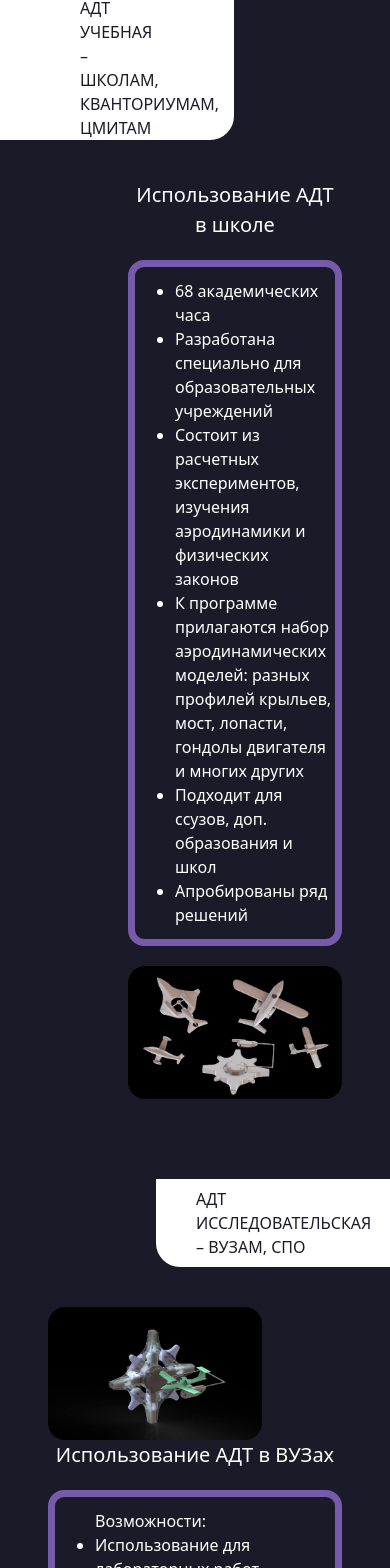
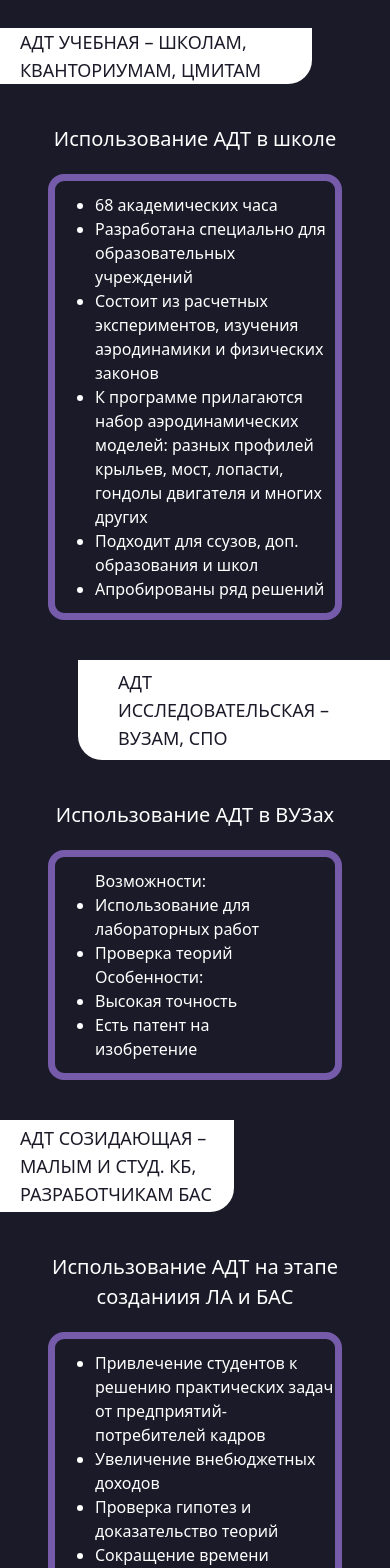
Before and after one commit to zemdenalex/FlowTech-2.0, a React (Vite) app in the folder site/: page / in a window 390 px wide. Shown: the part 1940-3508 px from the top of the page. Built offline with nearby package versions, Linux system fonts and the light colour scheme.

Commit message:
Schools mobile

```diff
--- a/site/src/components/Schools/Schools.jsx
+++ b/site/src/components/Schools/Schools.jsx
@@ -4,17 +4,17 @@ import Schools2 from '/assets/Schools2.png'
 
 const Schools = () => {
   return (
-    <div className='bg-main md:mt-20'>
+    <div className='bg-main mt-10 md:mt-20'>
       {/* Schools 1 */}
       <div id="schools-1">
-        <div className='bg-white rounded-br-3xl w-3/5'>
-          <h2 className='text-main md:text-[40px] text-roboto mx-20 my-2'>
+        <div className='bg-white rounded-br-3xl w-4/5 md:w-3/5'>
+          <h2 className='text-main text-lg md:text-[40px] text-roboto mx-5 md:mx-20 my-2'>
             АДТ УЧЕБНАЯ – ШКОЛАМ, КВАНТОРИУМАМ, ЦМИТАМ
           </h2>
         </div>
         <div className='container'>
-          <div className='mt-10 lg:grid lg:grid-cols-2'>
-            <div className='ml-20'>
+          <div className='mt-10 md:grid md:grid-cols-2'>
+            <div className='md:ml-20'>
               <h4 className='text-[20px] text-center'>
                 Использование АДТ в школе
               </h4>
@@ -29,24 +29,24 @@ const Schools = () => {
                 </ol>
               </div>
             </div>
-            <div className='flex max-lg:mt-5 justify-center pl-20 items-center'>
-              <img className=' object-scale-down' src={Schools1}/>
+            <div className='flex justify-center pl-20 items-center'>
+              <img className='hidden md:block object-scale-down' src={Schools1}/>
             </div>
           </div>
         </div>
       </div>
 
       {/* Schools 2 */}
-      <div id="schools-2" className='mt-20 flex flex-col'>
+      <div id="schools-2" className='mt-10 md:mt-20 flex flex-col'>
         <div className='w-full'>
-          <div className='float-right rounded-bl-3xl bg-white text-main px-10 py-2 w-3/5'>
-            <h2 className='text-roboto md:text-[40px]'>АДТ ИССЛЕДОВАТЕЛЬСКАЯ – ВУЗАМ, СПО</h2>
+          <div className='float-right rounded-bl-3xl bg-white text-main px-10 py-2 w-4/5 md:w-3/5'>
+            <h2 className='text-roboto text-lg md:text-[40px]'>АДТ ИССЛЕДОВАТЕЛЬСКАЯ – ВУЗАМ, СПО</h2>
           </div>
         </div>
         <div className='container'>
           <div className='mt-10 lg:grid lg:grid-cols-2'>
             <div className='flex max-lg:mt-5 justify-center pr-20 items-center'>
-              <img className='object-scale-down' src={Schools2}/>
+              <img className='hidden md:block object-scale-down' src={Schools2}/>
             </div>
             <div className='flex flex-col items-center'>
               <h4 className='text-[20px] text-center'>
@@ -69,14 +69,14 @@ const Schools = () => {
 
       {/* Schools 3 */}
       <div id="schools-3">
-        <div className='bg-white rounded-br-3xl mt-20 w-3/5'>
-          <h2 className='text-main md:text-[40px] text-roboto mx-20 my-2'>
+        <div className='bg-white rounded-br-3xl mt-10 md:mt-20 w-3/5'>
+          <h2 className='text-main text-lg md:text-[40px] text-roboto mx-5 md:mx-20 py-1'>
             АДТ СОЗИДАЮЩАЯ – МАЛЫМ И СТУД. КБ, РАЗРАБОТЧИКАМ БАС
           </h2>
         </div>
         <div className='container'>
           <div className='mt-10 lg:grid lg:grid-cols-2'>
-            <div className='ml-20'>
+            <div className='md:ml-20'>
               <h4 className='text-[20px] text-center'>
                 Использование АДТ на этапе созданиия ЛА и БАС
               </h4>
@@ -92,7 +92,7 @@ const Schools = () => {
               </div>
             </div>
             <div className='flex max-lg:mt-5 justify-center pl-20 items-center'>
-              <img className=' object-scale-down' src={Schools1}/>
+              <img className='hidden md:block object-scale-down' src={Schools1}/>
             </div>
           </div>
         </div>
```
